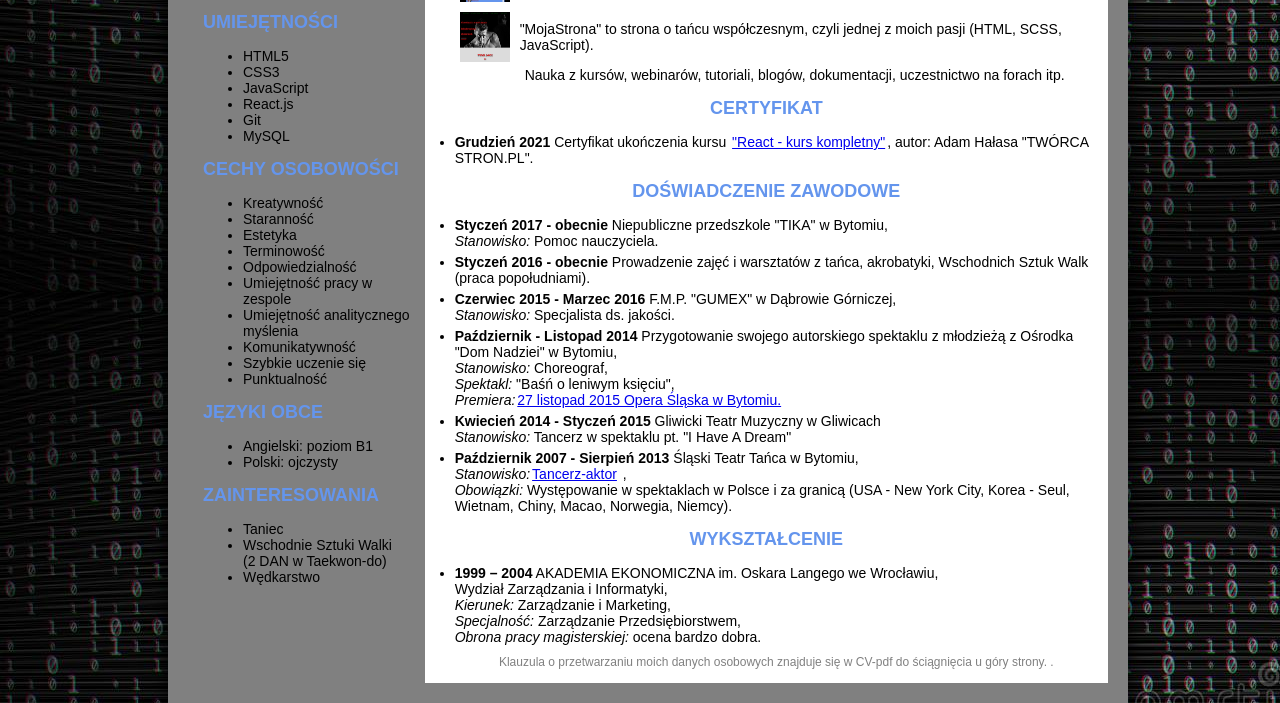
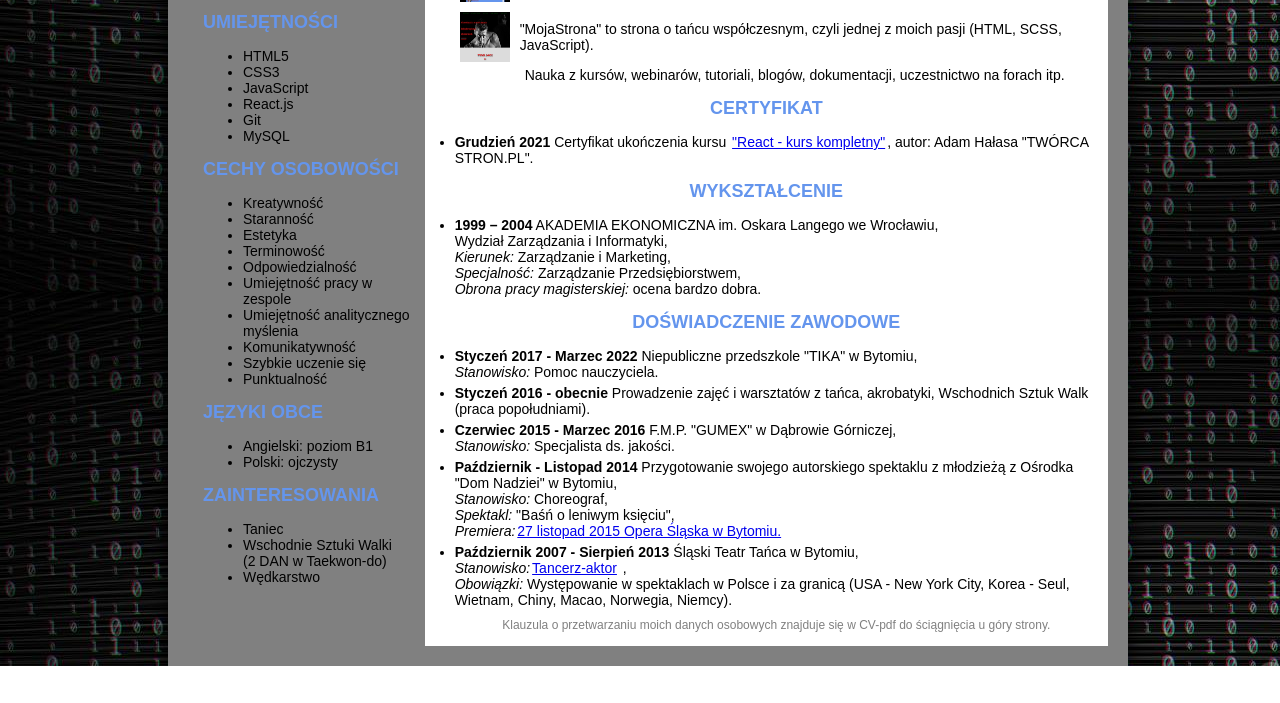
Before and after one commit to Jacek-23/CV---Jacek-Szwesta, a plain HTML site: page index.html in a window 1280 px wide. Shown: the part 508-1211 px from the top of the page. After the commit the page ends 1174 px from the top, so only its background shows below. Drawn offline with Linux system fonts and the light colour scheme.

Commit message:
Aktualizacja index.html

```diff
--- a/index.html
+++ b/index.html
@@ -25,7 +25,7 @@
           <div class="language">
             <a class="language-pl" href="#"><p class="polish">PL</p></a>
             <a class="language-en" href="https://jacek-szwesta-cv-en.netlify.app/"><p class="english">EN</p></a>
-            <a class="download-cv" href="https://drive.google.com/file/d/1Se3LwIkpwKrRIs6u6gXrmU8GVCa6Tbz8/view?usp=sharing"><p class="cv-pdf">CV<br>↓<br>—</p></a>
+            <a class="download-cv" href="https://drive.google.com/file/d/1eI_wWX9dCLx9rfgTr_uxb94Y6roUx2BI/view?usp=sharing"><p class="cv-pdf">CV<br>↓<br>—</p></a>
           </div>
         </header>
         <main>
@@ -106,17 +106,6 @@
               </ul>
             </div>
             <div>
-              <h2>DOŚWIADCZENIE ZAWODOWE</h2>
-              <ul class="experience">
-                <li><b>Styczeń 2017 - obecnie</b> Niepubliczne przedszkole "TIKA" w Bytomiu,<br><i>Stanowisko:</i> Pomoc nauczyciela.</br></li>
-                <li><b>Styczeń 2016 - obecnie</b> Prowadzenie zajęć i warsztatów z tańca, akrobatyki, Wschodnich Sztuk Walk (praca popołudniami).</li>
-                <li><b>Czerwiec 2015 - Marzec 2016</b> F.M.P. "GUMEX" w Dąbrowie Górniczej,<br><i>Stanowisko:</i> Specjalista ds. jakości.</br></li>
-                <li><b>Październik - Listopad 2014</b> Przygotowanie swojego autorskiego spektaklu z młodzieżą z Ośrodka "Dom Nadziei" w Bytomiu,<br><i>Stanowisko:</i> Choreograf, <br><i>Spektakl:</i> "Baśń o leniwym księciu", <br><i>Premiera:</i><a class="premiere-link" href="https://drive.google.com/file/d/0B3qg5nHuX4pPbTlvRnc0NW14UW8/view?usp=sharing&resourcekey=0-iRNWUpw-iKiWQ_FW5egeGQ">27 listopad 2015 Opera Śląska w Bytomiu.</a> </li>
-                <li><b>Kwiecień 2014 - Styczeń 2015</b> Gliwicki Teatr Muzyczny w Gliwicach<br><i>Stanowisko:</i> Tancerz w spektaklu pt. "I Have A Dream"</li>
-                <li><b>Październik 2007 - Sierpień 2013</b> Śląski Teatr Tańca w Bytomiu,<br><i>Stanowisko:</i><a class="dancer-link" href="https://drive.google.com/file/d/0B3qg5nHuX4pPeFducVhWRnR2dmc/view?usp=sharing&resourcekey=0-7b6MNpZJZlEJIkMMb_kwiQ">Tancerz-aktor</a> ,<br><i>Obowiązki:</i> Występowanie w spektaklach w Polsce i za granicą (USA - New York City, Korea - Seul, Wietnam, Chiny, Macao, Norwegia, Niemcy).</li>
-              </ul>
-            </div>
-            <div>
               <h2>WYKSZTAŁCENIE</h2>
               <ul>
                 <li><b>1999 – 2004</b> AKADEMIA EKONOMICZNA im. Oskara Langego we Wrocławiu,
@@ -125,8 +114,17 @@
                   <br><i>Specjalność:</i> Zarządzanie Przedsiębiorstwem,
                   <br><i>Obrona pracy magisterskiej:</i> ocena bardzo dobra.
                 </li>
-                <li class="clause">Klauzula o przetwarzaniu moich danych osobowych znajduje się w CV-pdf do ściągnięcia u góry strony.
-                  .</li>
+              </ul>
+            </div>
+            <div>
+              <h2>DOŚWIADCZENIE ZAWODOWE</h2>
+              <ul class="experience">
+                <li><b>Styczeń 2017 - Marzec 2022</b> Niepubliczne przedszkole "TIKA" w Bytomiu,<br><i>Stanowisko:</i> Pomoc nauczyciela.</br></li>
+                <li><b>Styczeń 2016 - obecnie</b> Prowadzenie zajęć i warsztatów z tańca, akrobatyki, Wschodnich Sztuk Walk (praca popołudniami).</li>
+                <li><b>Czerwiec 2015 - Marzec 2016</b> F.M.P. "GUMEX" w Dąbrowie Górniczej,<br><i>Stanowisko:</i> Specjalista ds. jakości.</br></li>
+                <li><b>Październik - Listopad 2014</b> Przygotowanie swojego autorskiego spektaklu z młodzieżą z Ośrodka "Dom Nadziei" w Bytomiu,<br><i>Stanowisko:</i> Choreograf, <br><i>Spektakl:</i> "Baśń o leniwym księciu", <br><i>Premiera:</i><a class="premiere-link" href="https://drive.google.com/file/d/0B3qg5nHuX4pPbTlvRnc0NW14UW8/view?usp=sharing&resourcekey=0-iRNWUpw-iKiWQ_FW5egeGQ">27 listopad 2015 Opera Śląska w Bytomiu.</a> </li>
+                <li><b>Październik 2007 - Sierpień 2013</b> Śląski Teatr Tańca w Bytomiu,<br><i>Stanowisko:</i><a class="dancer-link" href="https://drive.google.com/file/d/0B3qg5nHuX4pPeFducVhWRnR2dmc/view?usp=sharing&resourcekey=0-7b6MNpZJZlEJIkMMb_kwiQ">Tancerz-aktor</a> ,<br><i>Obowiązki:</i> Występowanie w spektaklach w Polsce i za granicą (USA - New York City, Korea - Seul, Wietnam, Chiny, Macao, Norwegia, Niemcy).</li>
+                <li class="clause">Klauzula o przetwarzaniu moich danych osobowych znajduje się w CV-pdf do ściągnięcia u góry strony.</li>
               </ul>
             </div>
           </section>
```
